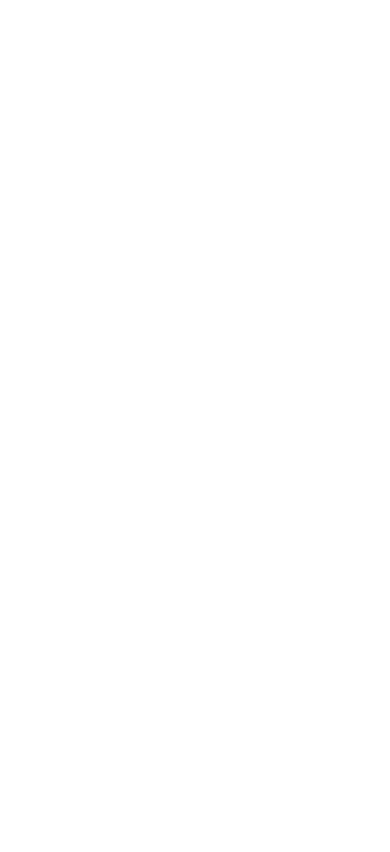
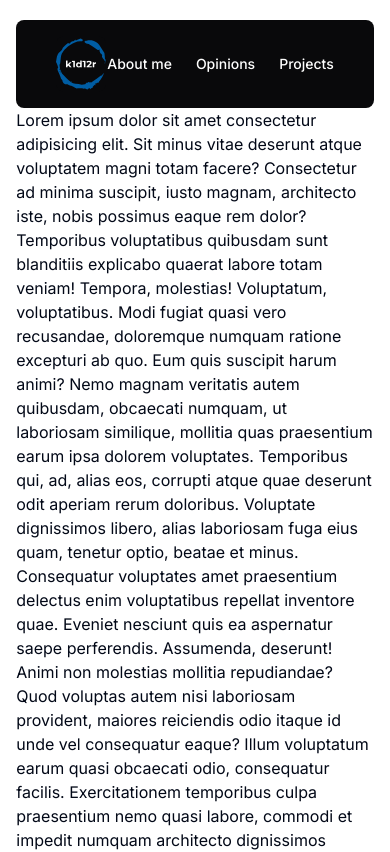
Before and after one commit to kadirbasyigit/portfolio, a Next.js app: page / in a window 390 px wide. Shown: the top 852 px of the page. Built offline with nearby package versions, Linux system fonts and the light colour scheme.

Commit message:
Add non-responsive navbar

```diff
--- a/app/globals.css
+++ b/app/globals.css
@@ -78,3 +78,8 @@
     @apply bg-background text-foreground;
   }
 }
+
+.navbar {
+  backdrop-filter: blur(8px);
+  -webkit-backdrop-filter: blur(8px);
+}
--- a/app/page.tsx
+++ b/app/page.tsx
@@ -1,11 +1,116 @@
+import Navbar from '@/components/Navbar';
+
 export default function Home() {
   return (
     <main>
-      {/* <Navbar/> */}
-      {/* <Hero/> */}
-      {/* <Opinions/> */}
-      {/* <Projects/> */}
-      {/* <Footer/> */}
+      <div className="w-11/12 lg:max-w-[1000px] mx-auto">
+        <Navbar />
+        Lorem ipsum dolor sit amet consectetur adipisicing elit. Sit minus vitae
+        deserunt atque voluptatem magni totam facere? Consectetur ad minima
+        suscipit, iusto magnam, architecto iste, nobis possimus eaque rem dolor?
+        Temporibus voluptatibus quibusdam sunt blanditiis explicabo quaerat
+        labore totam veniam! Tempora, molestias! Voluptatum, voluptatibus. Modi
+        fugiat quasi vero recusandae, doloremque numquam ratione excepturi ab
+        quo. Eum quis suscipit harum animi? Nemo magnam veritatis autem
+        quibusdam, obcaecati numquam, ut laboriosam similique, mollitia quas
+        praesentium earum ipsa dolorem voluptates. Temporibus qui, ad, alias
+        eos, corrupti atque quae deserunt odit aperiam rerum doloribus.
+        Voluptate dignissimos libero, alias laboriosam fuga eius quam, tenetur
+        optio, beatae et minus. Consequatur voluptates amet praesentium delectus
+        enim voluptatibus repellat inventore quae. Eveniet nesciunt quis ea
+        aspernatur saepe perferendis. Assumenda, deserunt! Animi non molestias
+        mollitia repudiandae? Quod voluptas autem nisi laboriosam provident,
+        maiores reiciendis odio itaque id unde vel consequatur eaque? Illum
+        voluptatum earum quasi obcaecati odio, consequatur facilis.
+        Exercitationem temporibus culpa praesentium nemo quasi labore, commodi
+        et impedit numquam architecto dignissimos facilis ipsam nulla placeat
+        eos fugit nesciunt veritatis omnis blanditiis, recusandae non illum illo
+        consequatur modi? Sapiente. Expedita dolorum ad facere, commodi earum
+        omnis architecto sapiente laborum excepturi quis voluptate asperiores
+        eligendi recusandae libero harum quos odio voluptates fuga. Officia
+        adipisci ex voluptatum recusandae sapiente, numquam voluptates? Aperiam,
+        earum! Ipsa quos fugit unde eum, numquam illum inventore perferendis eos
+        delectus? Nostrum voluptatibus soluta at similique corrupti molestias
+        fugiat. Ullam fugiat animi cumque aperiam pariatur fuga corrupti sint.
+        Dicta assumenda atque est nesciunt itaque repudiandae sed minus iusto
+        quia saepe quo eius, eos placeat, provident aspernatur libero! Atque
+        magni id repellendus officiis, praesentium ex laudantium molestiae
+        omnis. Neque? Perferendis culpa voluptatum ut laudantium vitae at ipsa
+        ipsum, non deleniti porro laboriosam delectus tempora, consectetur
+        exercitationem. Iusto similique maiores, fugit ipsa ea provident
+        laudantium eius inventore. Quas, deleniti molestiae! Autem rerum nobis
+        eius sequi aperiam cum voluptate molestias veniam hic ipsam praesentium
+        iusto assumenda optio, repellendus laboriosam corporis provident.
+        Corrupti iure porro non nihil tempore doloremque facere eveniet sequi?
+        In qui culpa quam numquam eveniet iste veritatis perferendis voluptatum.
+        Quo enim beatae architecto, quam, id autem sunt, iusto reiciendis
+        molestiae dolorum eveniet adipisci rem quod tempore facilis corporis
+        doloremque! Beatae temporibus quam, perspiciatis veritatis tempore aut
+        voluptate dolore vitae adipisci praesentium qui optio aspernatur animi
+        dignissimos soluta mollitia deleniti incidunt eius consectetur
+        exercitationem illum laborum? Impedit suscipit architecto eum! Eum eaque
+        eligendi quo sunt, laboriosam quos consequuntur esse doloribus. Omnis id
+        molestiae nostrum explicabo error tenetur nobis pariatur numquam
+        temporibus sint vitae repudiandae consequuntur, repellat quia
+        exercitationem at vero. Voluptates debitis quis quas minus, incidunt
+        quaerat ad harum veniam dicta aperiam magnam nulla, quod asperiores
+        quia? Esse nulla neque ipsum repellendus. Nihil aut quidem inventore
+        impedit laudantium esse nostrum! Earum deserunt alias saepe aperiam
+        inventore, sunt consequatur sed distinctio aspernatur optio perspiciatis
+        adipisci enim aut repudiandae eos soluta ea recusandae quaerat illum
+        eius. Perferendis totam nulla neque esse in? Odio quam corporis
+        quibusdam dolores ducimus incidunt sapiente optio, laudantium aliquam?
+        Quisquam vitae illo maxime placeat commodi veniam aspernatur, ex quo
+        nemo ea modi necessitatibus, deleniti a, aliquam pariatur assumenda?
+        Numquam architecto nesciunt eveniet temporibus ducimus accusamus
+        sapiente quis voluptatem, consequuntur animi facilis ratione illo,
+        incidunt atque. Distinctio saepe quibusdam inventore. Architecto in, cum
+        voluptatibus amet dolor quae fugiat voluptas? Beatae quod cupiditate
+        distinctio modi amet aliquam obcaecati sapiente? Mollitia sequi ullam
+        iusto similique repellat modi fuga totam voluptate accusamus perferendis
+        porro velit, deserunt explicabo, obcaecati maiores. Numquam, odit.
+        Atque! Ipsum amet adipisci harum inventore aut distinctio. Temporibus
+        rerum deleniti, nihil quisquam dolor sit excepturi saepe vel voluptas
+        molestiae impedit in corporis dolorem accusantium harum laboriosam, odio
+        possimus quasi dolore. Consequuntur nisi reiciendis nesciunt, molestias
+        possimus, facilis nobis sit ut cumque ratione magni perspiciatis
+        expedita assumenda, ullam id excepturi. Esse dolores vel facere! Eveniet
+        deleniti consectetur minima ut obcaecati ab. Delectus fugit eveniet
+        ullam, voluptas libero impedit reprehenderit deleniti dolorem excepturi?
+        Accusantium libero temporibus iure blanditiis eligendi corporis cum
+        nesciunt? Est quos nam repellat eligendi tempore unde rem vitae.
+        Delectus? Eius aliquid repellat explicabo tenetur reprehenderit
+        architecto quis optio vero! Tempore, nobis ipsa molestiae saepe
+        voluptatem possimus soluta libero assumenda expedita quo commodi
+        tempora, optio animi fugiat aspernatur veritatis neque? Quasi labore
+        velit nobis eum laudantium perspiciatis enim aliquam fuga voluptates
+        odit! Reiciendis ab atque ipsa, porro aliquid saepe illum cumque
+        provident assumenda perferendis ipsam pariatur qui sed et est? Vero,
+        consequuntur itaque! Nulla minima et neque consequuntur vitae possimus
+        voluptas esse totam, explicabo a ratione non quo molestias architecto
+        commodi, ducimus cumque, fugit quod porro quas nisi blanditiis in!
+        Repellendus, eum rem illum, voluptatum consequatur quasi in voluptates
+        ex quidem ipsa, sunt adipisci commodi accusamus! Laudantium, porro
+        laboriosam. Similique doloribus architecto fugit quo exercitationem
+        nesciunt quibusdam. Aliquam, dolor natus! Assumenda dignissimos ipsam
+        sit deleniti repellat sint et, magni ea repellendus, vel at. Inventore
+        unde debitis asperiores, minus nobis minima voluptates excepturi
+        reiciendis porro expedita error quasi laudantium iusto est? Illo,
+        eligendi? Facilis, placeat ipsum necessitatibus saepe, aliquam ad iusto
+        pariatur vitae perspiciatis quod est laborum vero. Ipsa perferendis quis
+        ratione doloribus nobis at facere repellat dolore, accusamus eos ullam.
+        Animi aliquam asperiores quo maiores maxime fugit quos, quasi tenetur
+        autem perspiciatis, exercitationem earum consequatur hic voluptatum
+        natus, rerum modi consequuntur nesciunt at! A quo hic, ullam quaerat
+        architecto repudiandae. Dolor aspernatur illum facilis perferendis
+        voluptas expedita quisquam nulla hic quasi amet veritatis culpa debitis
+        quidem, aliquid voluptate odit eaque ipsa dignissimos. Expedita suscipit
+        rem ut deserunt corrupti voluptates dicta?
+        {/* <Hero/> */}
+        {/* <Opinions/> */}
+        {/* <Projects/> */}
+        {/* <Footer/> */}
+      </div>
     </main>
   );
 }
--- /dev/null
+++ b/components/Navbar.tsx
@@ -0,0 +1,68 @@
+'use client';
+
+import Image from 'next/image';
+import myLogo from '../public/myLogo.svg';
+import { Button } from './ui/button';
+import { useEffect, useState } from 'react';
+
+const Navbar = () => {
+  const [scrolled, setScrolled] = useState(false);
+
+  useEffect(() => {
+    const handleScroll = () => {
+      const scrollHeight = document.documentElement.scrollTop;
+      const desiredHeight = 50;
+
+      if (scrollHeight > desiredHeight) {
+        setScrolled(true);
+      } else {
+        setScrolled(false);
+      }
+    };
+
+    window.addEventListener('scroll', handleScroll);
+
+    return () => {
+      window.removeEventListener('scroll', handleScroll);
+    };
+  }, []);
+
+  return (
+    <nav
+      className={`navbar px-10 lg:px-14 py-4 mt-5 rounded-lg flex justify-between items-center sticky top-2 ${
+        scrolled ? 'bg-transparent' : 'bg-[#09090B] '
+      } `}
+    >
+      <Image
+        src={myLogo}
+        alt="logo"
+        width={50}
+        height={50}
+        className="bg-[#09090B] rounded-lg"
+      />
+
+      <div className="flex gap-6">
+        <Button
+          className={`p-0 ${scrolled ? 'text-black' : 'text-white'}`}
+          variant="link"
+        >
+          About me
+        </Button>
+        <Button
+          className={`p-0 ${scrolled ? 'text-black' : 'text-white'}`}
+          variant="link"
+        >
+          Opinions
+        </Button>
+        <Button
+          className={`p-0 ${scrolled ? 'text-black' : 'text-white'}`}
+          variant="link"
+        >
+          Projects
+        </Button>
+      </div>
+    </nav>
+  );
+};
+
+export default Navbar;
--- a/components/ui/button.tsx
+++ b/components/ui/button.tsx
@@ -17,7 +17,7 @@
         secondary:
           'bg-secondary text-secondary-foreground hover:bg-secondary/80',
         ghost: 'hover:bg-accent hover:text-accent-foreground',
-        link: 'text-primary underline-offset-4 hover:underline',
+        link: 'text-primary',
       },
       size: {
         default: 'h-10 px-4 py-2',
```
Also changed, not shown: public/myLogo.svg (added).
